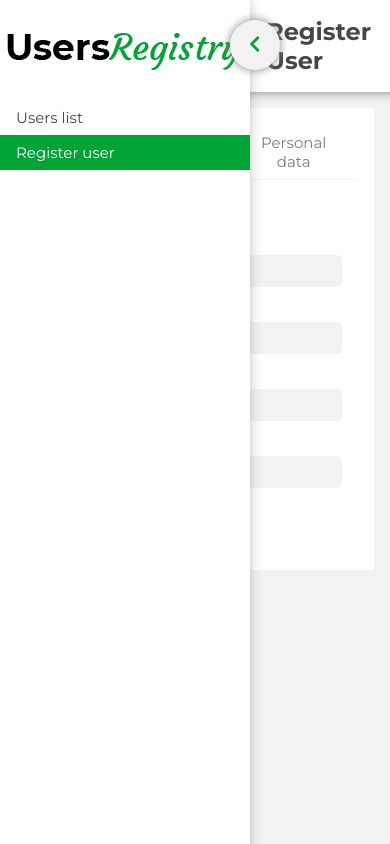
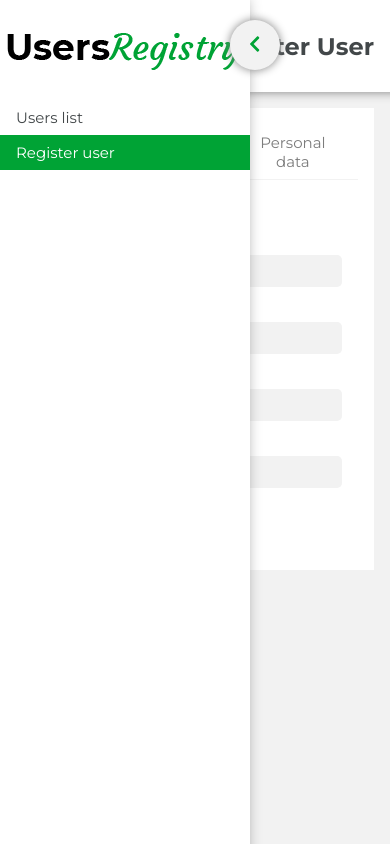
Before and after one commit to EzequielZK/users-registry, a Next.js app: page /register in a window 390 px wide. Built offline with nearby package versions, Linux system fonts and the light colour scheme.

Commit message:
Ajustado detalhes de responsividade

```diff
--- a/src/animations/feedbackModal/FeedbackModalAnimation.js
+++ b/src/animations/feedbackModal/FeedbackModalAnimation.js
@@ -1,7 +1,7 @@
 import { moveTop } from "../../styles/animations/move";
 
-const MOVE_FROM_TOP = moveTop('-55px', '10px');
+const MOVE_FROM_TOP = moveTop('-100px', '10px');
 
-const MOVE_TO_TOP = moveTop("10px", "-55px");
+const MOVE_TO_TOP = moveTop("10px", "-100px");
 
 export { MOVE_FROM_TOP, MOVE_TO_TOP };
--- a/src/components/genericComponents/feedbackModal/FeedbackModal.jsx
+++ b/src/components/genericComponents/feedbackModal/FeedbackModal.jsx
@@ -60,7 +60,7 @@ class FeedbackModal extends React.Component {
         fullWidth
         position="absolute"
         zIndex={2000}
-        top="-55px"
+        top="-100px"
         // right="550px"
         align="center"
         animationName={animation}
--- a/src/components/genericComponents/input/validations/isValidDate.js
+++ b/src/components/genericComponents/input/validations/isValidDate.js
@@ -5,15 +5,11 @@ export default function isValidDate(value) {
     return;
   }
 
-  console.log({ value });
-
   let errorMessage = "Invalid date. It cannot be after current date";
   let isValid = true;
 
   const date = new Date(`${value}T00:00`);
   const today = new Date();
-
-  console.log({ date, today });
 
   if (date.getFullYear() > today.getFullYear()) {
     isValid = false;
@@ -26,7 +22,6 @@ export default function isValidDate(value) {
       errorMessage = "";
     } else {
       if (date.getDate() > today.getDate()) {
-        console.log(date.getDate(), today.getDate());
         isValid = false;
       }
     }
--- a/src/components/home/UserDetailsSection.jsx
+++ b/src/components/home/UserDetailsSection.jsx
@@ -40,7 +40,7 @@ export default function UserDetailsSection({ title, content = [] }) {
       </Row>
       <Divider margin="sm" color="primary" />
       {content.map((item, index) =>
-        editMode ? (
+        editMode && item.value ? (
           <CustomInput
             {...item}
             defaultValue={item.value}
--- a/src/components/home/UsersCards.jsx
+++ b/src/components/home/UsersCards.jsx
@@ -11,6 +11,7 @@ import {
   Row,
   Text,
 } from "../../styles/components";
+import { openFeedbackModal } from "../genericComponents";
 import UserDetails from "./UserDetails";
 
 export default function UsersCards({ details, setUsers, users }) {
@@ -51,6 +52,7 @@ export default function UsersCards({ details, setUsers, users }) {
             onClick={() => {
               const newUsers = deleteUser(details.id);
               setUsers(newUsers);
+              openFeedbackModal.successModal("Usuário deletado com sucesso!")
             }}
           >
             Delete user
--- a/src/components/navMenu/topbar/TopBar.jsx
+++ b/src/components/navMenu/topbar/TopBar.jsx
@@ -10,11 +10,13 @@ export default function TopBar({ title }) {
       zIndex={1000}
       boxShadow="0 -15px 10px 15px gray"
       h={100}
-      padding='16px 16px 16px 266px'
+      padding="16px 16px 16px 266px"
+      align="center"
+      onMobile={{ justify: 'flex-end', padding: '16px' }}
     >
-      <Row justify="space-between" align="center">
-        <Text variant='h1'>{title}</Text>
-      </Row>
+
+        <Text variant="h1">{title}</Text>
+
     </ContrastContainer>
   );
 }
--- a/src/styles/components/buttons/Buttons.js
+++ b/src/styles/components/buttons/Buttons.js
@@ -86,7 +86,7 @@ export const TabButton = styled(Button)`
   font-size: ${(props) => props.theme.fontSize.lg};
   border-radius: 0;
   width: ${(props) => props.fullWidth && "100%"};
-
+overflow-wrap: anywhere;
   :hover {
     color: ${(props) =>
       !props.selected && !props.disabled && props.theme.colors.primary};
--- a/src/styles/components/containers/ContrastContainer.js
+++ b/src/styles/components/containers/ContrastContainer.js
@@ -42,5 +42,8 @@ export const ContrastContainer = styled.div`
 
   @media only screen and (max-width: 500px) {
     height: ${(props) => props.onMobile?.height};
+    padding: ${(props) => props.onMobile?.padding};
+    justify-content: ${(props) => props.onMobile?.justify};
+    align-items: ${(props) => props.onMobile?.align};
   }
 `;
--- a/src/styles/components/containers/Row.js
+++ b/src/styles/components/containers/Row.js
@@ -26,4 +26,8 @@ export const Row = styled.div`
   width: ${(props) => (props.fullWidth ? "100%" : "auto")};
   height: ${(props) => (props.fullHeight ? "100%" : "auto")};
   position: ${(props) => props.position};
+
+  @media only screen and (max-width: 500px){
+    justify-content: ${props => props.onMobile?.justify};
+  }
 `;
```
